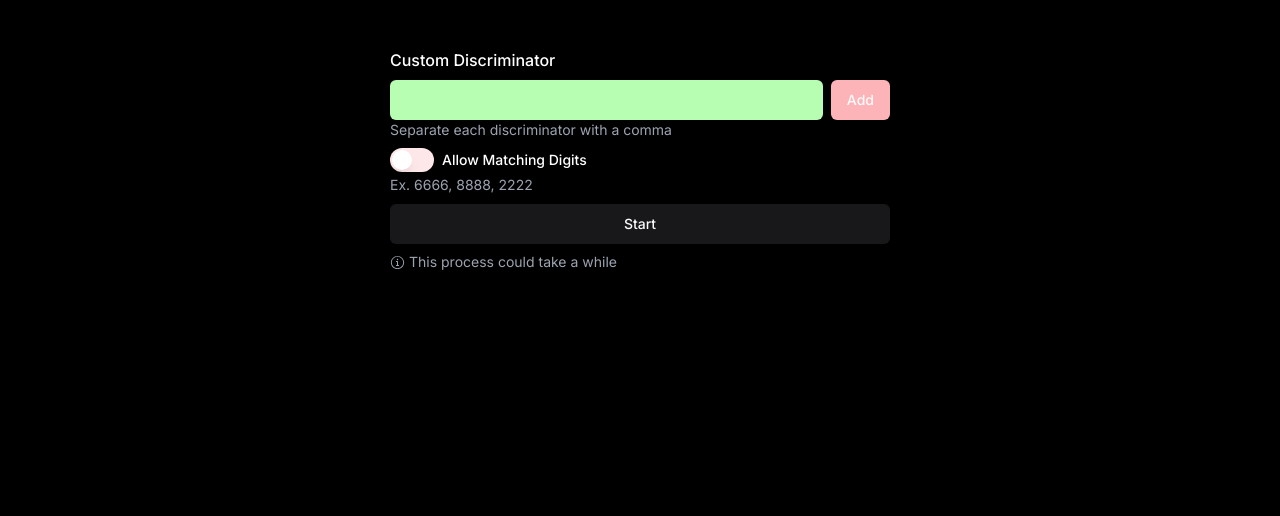
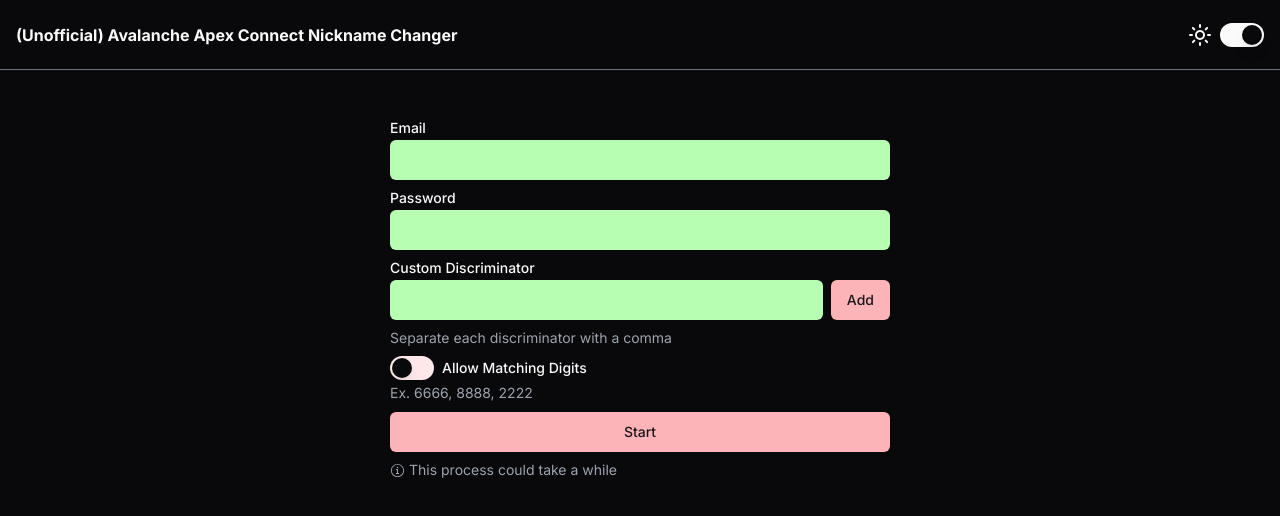
Before and after one commit to Xurify/avalanche-apex-connect-displayname-change, a Next.js app: page / in a window 1280 px wide. Shown: the top 516 px of the page. Built offline with nearby package versions, Linux system fonts and the light colour scheme.

Commit message:
Save state

```diff
--- a/package.json
+++ b/package.json
@@ -22,7 +22,8 @@
     "react-dom": "^18",
     "sonner": "^1.4.41",
     "tailwind-merge": "^2.2.2",
-    "tailwindcss-animate": "^1.0.7"
+    "tailwindcss-animate": "^1.0.7",
+    "usehooks-ts": "^3.0.2"
   },
   "devDependencies": {
     "@types/node": "^20",
--- a/src/components/ui/input.tsx
+++ b/src/components/ui/input.tsx
@@ -11,7 +11,7 @@
       <input
         type={type}
         className={cn(
-          "flex h-10 w-full rounded-md border border-input bg-background px-3 py-2 text-sm file:border-0 file:bg-transparent file:text-sm file:font-medium placeholder:text-muted-foreground focus-visible:outline-none disabled:cursor-not-allowed disabled:opacity-50",
+          "flex h-10 w-full rounded-md border border-input bg-white/10 px-3 py-2 text-sm file:border-0 file:bg-transparent file:text-sm file:font-medium placeholder:text-muted-foreground focus-visible:outline-none disabled:cursor-not-allowed disabled:opacity-50",
           className
         )}
         ref={ref}
--- a/src/components/ui/switch.tsx
+++ b/src/components/ui/switch.tsx
@@ -9,7 +9,7 @@
 >(({ className, ...props }, ref) => (
   <SwitchPrimitives.Root
     className={cn(
-      "peer inline-flex h-6 w-11 shrink-0 cursor-pointer items-center rounded-full border-2 border-transparent transition-colors focus-visible:outline-none focus-visible:ring-2 focus-visible:ring-ring focus-visible:ring-offset-2 focus-visible:ring-offset-background disabled:cursor-not-allowed disabled:opacity-50 data-[state=checked]:bg-theme data-[state=unchecked]:bg-[#FEE7E9]",
+      "peer inline-flex h-6 w-11 shrink-0 cursor-pointer items-center rounded-full border-2 border-transparent transition-colors focus-visible:outline-none focus-visible:ring-2 focus-visible:ring-ring focus-visible:ring-offset-2 focus-visible:ring-offset-background disabled:cursor-not-allowed disabled:opacity-50 data-[state=checked]:bg-primary data-[state=unchecked]:bg-input",
       className
     )}
     {...props}
--- a/src/pages/_app.tsx
+++ b/src/pages/_app.tsx
@@ -1,6 +1,44 @@
+import React from "react";
+import type { AppProps } from "next/app";
+import { Inter } from "next/font/google";
+
+import { MoonIcon, SunIcon } from 'lucide-react';
+import { useDarkMode } from "usehooks-ts";
+
+import { cn } from "@/lib/utils";
+import { Switch } from "@/components/ui/switch";
+
 import "@/styles/globals.css";
-import type { AppProps } from "next/app";
+
+const inter = Inter({ subsets: ["latin"] });
 
 export default function App({ Component, pageProps }: AppProps) {
-  return <Component {...pageProps} />;
+  const { isDarkMode, toggle, enable, disable } = useDarkMode({ defaultValue: true, initializeWithValue: false });
+
+  React.useEffect(() => {
+    if (isDarkMode) {
+      document.body.classList.add("dark");
+    } else {
+      if (document.body.classList.contains("dark")) {
+        document.body.classList.remove("dark");
+      }
+    }
+  }, []);
+
+  return (
+    <div
+      className={cn(`min-h-screen bg-card text-primary ${inter.className} ${isDarkMode ? "dark" : "light"}`, {
+        dark: isDarkMode,
+      })}
+    >
+      <header className="flex items-center justify-between font-bold h-[70px] p-4 border-b border-gray-500">
+        <h1 className="">(Unofficial) Avalanche Apex Connect Nickname Changer</h1>
+        <div className="flex items-center">
+        {isDarkMode ? <MoonIcon className="mr-2" /> : <SunIcon className="mr-2" />}
+        <Switch defaultChecked={isDarkMode} onCheckedChange={toggle} />
+        </div>
+      </header>
+      <Component {...pageProps} isDarkMode={isDarkMode} />
+    </div>
+  );
 }
--- a/src/pages/api/change-displayname.ts
+++ b/src/pages/api/change-displayname.ts
@@ -1,27 +1,41 @@
 // Next.js API route support: https://nextjs.org/docs/api-routes/introduction
-import { fetchDisplayName, fullMatchingDigits, getAuthorizationToken, postUpdateDisplayName } from "@/utils/fetch";
+import { fetchDisplayName, getAuthorizationToken, postUpdateDisplayName } from "@/utils/fetch";
 import type { NextApiRequest, NextApiResponse } from "next";
 
 type Data = {
-  token: string;
+  token: string | null;
   discriminators?: string[];
   error?: string | null;
 };
 
 export default async function handler(req: NextApiRequest, res: NextApiResponse<Data>) {
-  const token = await getAuthorizationToken();
+  const email: string = req.body?.email?.trim() || "";
+  const password: string = req.body?.password?.trim() || "";
+  const discriminators: string = req.body?.discriminators?.trim() || "";
 
-  console.log(req.body?.discriminators);
-  if (!(req.body?.discriminators as string)?.trim()) {
-    res.status(400).json({ token, error: 'Discriminators field is invalid' });
-  };
+  // TODO: Only allow an array of numbers, strip out anything that isn't a 4 digit number
 
-  const discriminators = ((req.body?.discriminators || '') as string).split(', ');
-  console.log('discriminators', discriminators);
-  res.status(200).json({ discriminators, token });
-  return;
-  handleChangeDisplayNameInterval(token, discriminators, 0.7);
-  res.status(200).json({ discriminators, token });
+  const token = await getAuthorizationToken(email, password);
+
+  console.log(discriminators, password);
+
+  if (!token) {
+    return res.status(400).json({ token, error: "Token cannot be fetched" });
+  }
+
+  if (!discriminators) {
+    return res.status(400).json({ token, error: "Discriminators field is invalid" });
+  } else if (!email) {
+    return res.status(400).json({ token, error: "Email field is invalid" });
+  } else if (!password) {
+    return res.status(400).json({ token, error: "Password field is invalid" });
+  }
+
+  const splitDiscriminators = discriminators.split(", ");
+  res.status(200).json({ discriminators: splitDiscriminators, token });
+
+  handleChangeDisplayNameInterval(token, splitDiscriminators, 0.7);
+  res.status(200).json({ discriminators: splitDiscriminators, token });
 }
 
 const handleChangeDisplayNameInterval = (token: string, discriminators: string[], intervalTime: number = 1) => {
@@ -34,15 +48,16 @@
 
     fetchDisplayName(token).then((displayName) => {
       console.log("displayName", displayName);
-      const discriminator = displayName?.split("#")?.[1];
+      const nickname = displayName?.split("#")?.[0] || "";
+      const discriminator = displayName?.split("#")?.[1] || "";
       if (discriminators.includes(discriminator)) {
         clearInterval(changeDisplayNameInterval);
         // const sound = new Audio("https://assets.mixkit.co/active_storage/sfx/212/212-preview.mp3");
         // sound.play();
       } else {
-        console.log('postUpdateDisplayName');
+        console.log("postUpdateDisplayName");
         return;
-        postUpdateDisplayName(token);
+        postUpdateDisplayName(token, nickname);
       }
     });
     // Be generous here please :)
--- a/src/pages/index.tsx
+++ b/src/pages/index.tsx
@@ -1,22 +1,34 @@
 import React from "react";
-import { Inter } from "next/font/google";
 import { Input } from "@/components/ui/input";
 import { Button } from "@/components/ui/button";
 import { Switch } from "@/components/ui/switch";
 import { Label } from "@/components/ui/label";
-import { InfoCircledIcon, ReloadIcon } from "@radix-ui/react-icons"
+import { InfoCircledIcon, ReloadIcon } from "@radix-ui/react-icons";
 import { fullMatchingDigits } from "@/utils/fetch";
 
-const inter = Inter({ subsets: ["latin"] });
+interface HomeProps {
+  isDarkMode: boolean;
+}
 
-export default function Home() {
+export const Home: React.FC<HomeProps> = ({ isDarkMode }) => {
+  const [emailAddress, setEmailAddress] = React.useState<string>('');
+  const [password, setPassword] = React.useState<string>('');
+  const [customDiscriminators, setCustomDiscriminators] = React.useState<string>("");
+
   const [allowMatchingDigits, setAllowMatchingDigits] = React.useState<boolean>(false);
-  const [customDiscriminators, setCustomDiscriminators] = React.useState<string>("");
   const [discriminators, setDiscriminators] = React.useState<string[]>([]);
   const [isLoading, setIsLoading] = React.useState<boolean>(false);
 
   const handleStart = () => {
     if (isLoading) return;
+    if (emailAddress.trim() === '') {
+      return;
+    } else if (password.trim() === '') {
+      return;
+    } else if (discriminators.length === 0) {
+      return;
+    }
+
     setIsLoading(true);
 
     console.log("discriminators", discriminators, customDiscriminators, allowMatchingDigits);
@@ -63,37 +75,75 @@
     setDiscriminators(newDiscriminators);
   };
 
+  const buttonClassname = isDarkMode ? "bg-blue-500 hover:bg-blue-600 text-white" : "bg-theme hover:bg-[#f7c0c3]";
+  const inputClassname = isDarkMode
+    ? "p-2 border-none focus:outline-none font-semibold"
+    : "p-2 border-none focus:outline-none font-semibold bg-[#B7FDB2] text-[#976A6D]";
+  const switchClassname = isDarkMode
+    ? "data-[state=checked]:bg-blue-500"
+    : "data-[state=checked]:bg-theme data-[state=unchecked]:bg-[#FEE7E9]";
+
   return (
-    <main className={`bg-black text-white flex min-h-screen flex-col items-center pt-12 ${inter.className}`}>
+    <main className="flex flex-col items-center pt-12">
       <div className="flex flex-col w-full max-w-[500px]">
-        <Label className="mb-2 block text-base text-[#B2B7FD] text-white" htmlFor="custom-discriminator">
+        <div className="mb-2">
+          <Label className="mb-0.5 block text-sm LATER-text-[#B2B7FD]" htmlFor="email-address">
+            Email
+          </Label>
+          <Input
+            onChange={handleChangeCustomDiscriminator}
+            className={inputClassname}
+            value={customDiscriminators}
+            type="text"
+            id="email-address"
+          />
+        </div>
+        <div className="mb-2">
+          <Label className="mb-0.5 block text-sm LATER-text-[#B2B7FD]" htmlFor="password">
+            Password
+          </Label>
+          <Input
+            onChange={handleChangeCustomDiscriminator}
+            className={inputClassname}
+            value={customDiscriminators}
+            type="text"
+            id="password"
+          />
+        </div>
+        <div className="mb-2">
+          <Label className="mb-0.5 block text-sm LATER-text-[#B2B7FD]" htmlFor="custom-discriminator">
             Custom Discriminator
           </Label>
           <div className="flex">
             <Input
               onChange={handleChangeCustomDiscriminator}
-            className="p-2 bg-[#B7FDB2] border-none text-[#976A6D] focus:outline-none font-semibold"
+              className={inputClassname}
               value={customDiscriminators}
               type="text"
               id="custom-discriminator"
             />
-          <Button className="ml-2 bg-theme hover:bg-[#f7c0c3]" onClick={handleAddDiscriminator}>
+            <Button className={`ml-2 ${buttonClassname}`} onClick={handleAddDiscriminator}>
               Add
             </Button>
+          </div>
         </div>
         <span className="text-sm text-gray-400">Separate each discriminator with a comma</span>
         <div>
           <div className="flex items-center mt-2">
-            <Switch checked={allowMatchingDigits} onCheckedChange={handleCheckAllowMatchingDigits} />
+            <Switch
+              className={switchClassname}
+              checked={allowMatchingDigits}
+              onCheckedChange={handleCheckAllowMatchingDigits}
+            />
             <Label className="ml-2" htmlFor="allow-matching-digits text-center">
               Allow Matching Digits
             </Label>
           </div>
           <span className="text-sm text-gray-400 mt-1">Ex. 6666, 8888, 2222</span>
         </div>
-        <Button className="mt-2" onClick={handleStart} disabled={isLoading}>
+        <Button className={`mt-2 ${buttonClassname}`} onClick={handleStart} disabled={isLoading}>
           {isLoading && <ReloadIcon className="mr-2 h-4 w-4 animate-spin" />}
-          {isLoading ? 'Loading' : 'Start'}
+          {isLoading ? "Loading" : "Start"}
         </Button>
         <div className="flex items-center text-sm text-gray-400 mt-2">
           <InfoCircledIcon />
@@ -112,7 +162,9 @@
       </div>
     </main>
   );
-}
+};
+
+export default Home;
 
 const CircleMinus = () => (
   <svg
--- a/src/utils/fetch.ts
+++ b/src/utils/fetch.ts
@@ -1,39 +1,40 @@
-// const localStorageBearerToken = window.localStorage.getItem(
-//   "vue-authenticate.vueauth_token"
-// );
+// const EMAIL = "games@xurify.com";
+// const PASSWORD = "RpzqioPHL23hhxvkTr6T3ci4F";
+// const NICKNAME = "Xurify";
 
-const EMAIL = "games@xurify.com";
-const PASSWORD = "RpzqioPHL23hhxvkTr6T3ci4F";
-const NICKNAME = "Xurify";
-export const fullMatchingDigits = [
-  "0000",
-  "1111",
-  "2222",
-  "3333",
-  "4444",
-  "5555",
-  "6666",
-  "7777",
-  "8888",
-  "9999",
-];
-const specificDiscriminators = ["1984"];
-const matchingDiscriminators = [
-  ...fullMatchingDigits,
-  ...specificDiscriminators,
-];
+export const fullMatchingDigits = ["0000", "1111", "2222", "3333", "4444", "5555", "6666", "7777", "8888", "9999"];
 
-export const fetchDisplayName = async (token: string) => {
-  return await fetch(
-    "https://apex-connect.avalanchestudios.com/api/v1/account",
-    {
+export interface AccountResponse {
+account: {
+  id: string;
+  email: string;
+  nick_name: string;
+  updated_at: Date;
+  state: number;
+  promo_email_ok: boolean;
+  language: string;
+  mark_delete_ts: MarkDeleteTimestamp;
+  temporary: boolean;
+  email_verified: boolean;
+  country_code: string;
+  nickname_number: number;
+  display_name: string;
+}
+}
+
+export interface MarkDeleteTimestamp {
+  time: Date;
+  valid: boolean;
+}
+
+export const fetchDisplayName = async (token: string): Promise<string | null> => {
+  return await fetch("https://apex-connect.avalanchestudios.com/api/v1/account", {
     headers: {
       accept: "application/json, text/plain, */*",
       "accept-language": "en-US,en;q=0.5",
       "cache-control": "no-cache",
       pragma: "no-cache",
-        "sec-ch-ua":
-          '"Chromium";v="122", "Not(A:Brand";v="24", "Brave";v="122"',
+      "sec-ch-ua": '"Chromium";v="122", "Not(A:Brand";v="24", "Brave";v="122"',
       "sec-ch-ua-mobile": "?0",
       "sec-ch-ua-platform": '"Windows"',
       "sec-fetch-dest": "empty",
@@ -48,27 +49,24 @@
     method: "GET",
     mode: "cors",
     credentials: "omit",
-    }
-  )
+  })
     .then((res) => res.json())
-    .then((data) => {
-      console.log("fetchDisplayName", data.account.display_name);
-      return data.account.display_name;
+    .then((response: AccountResponse) => {
+      console.log("fetchDisplayName", response?.account?.display_name);
+      return response?.account?.display_name ?? null;
     });
 };
 
-export const postUpdateDisplayName = async (token: string) => {
-  return await fetch(
-    "https://apex-connect.avalanchestudios.com/api/v1/account/change_nick_name",
-    {
+// TODO: Verify this response
+export const postUpdateDisplayName = async (token: string, nickname: string): Promise<"OK" | null> => {
+  return await fetch("https://apex-connect.avalanchestudios.com/api/v1/account/change_nick_name", {
     headers: {
       accept: "application/json, text/plain, */*",
       "accept-language": "en-US,en;q=0.5",
       "cache-control": "no-cache",
       "content-type": "application/json;charset=UTF-8",
       pragma: "no-cache",
-        "sec-ch-ua":
-          '"Chromium";v="122", "Not(A:Brand";v="24", "Brave";v="122"',
+      "sec-ch-ua": '"Chromium";v="122", "Not(A:Brand";v="24", "Brave";v="122"',
       "sec-ch-ua-mobile": "?0",
       "sec-ch-ua-platform": '"Windows"',
       "sec-fetch-dest": "empty",
@@ -79,22 +77,44 @@
     },
     referrer: "https://apex-connect.avalanchestudios.com/settings",
     referrerPolicy: "strict-origin-when-cross-origin",
-      body: `{"nick_name":"${NICKNAME}"}`,
+    body: `{"nick_name":"${nickname}"}`,
     method: "POST",
     mode: "cors",
     credentials: "omit",
-    }
-  )
+  })
     .then((res) => res.json())
     .then((data) => {
-      console.log("updateDisplayName", data);
+      console.log("postUpdateDisplayName", data);
+      return data ?? null;
     });
 };
 
-export const getAuthorizationToken = async () => {
-  return await fetch(
-    "https://apex-connect.avalanchestudios.com/portal/default/login",
-    {
+export interface LoginResponse {
+  token: string;
+  login_days_streak: number;
+  last_login: number;
+  account_id: string;
+  user_id: string;
+  approved_policies: ApprovedPolicy[];
+  is_limited_account: boolean;
+}
+
+export interface ApprovedPolicy {
+  id: string;
+  policy_id: string;
+  user_id: string;
+  policy_version_id: string;
+  project: string;
+  platform: string;
+  policy_identifier: string;
+  text_hash: string;
+  approved_at: Date;
+  locale: string;
+  platform_region: string;
+}
+
+export const getAuthorizationToken = async (email: string, password: string): Promise<string | null> => {
+  return await fetch("https://apex-connect.avalanchestudios.com/portal/default/login", {
     headers: {
       accept: "application/json, text/plain, */*",
       "accept-language": "en-US,en;q=0.7",
@@ -111,15 +131,14 @@
     },
     referrer: "https://apex-connect.avalanchestudios.com/",
     referrerPolicy: "strict-origin-when-cross-origin",
-      body: `{"email":"${EMAIL}","password":"${PASSWORD}"}`,
+    body: `{"email":"${email}","password":"${password}"}`,
     method: "POST",
     mode: "cors",
     credentials: "include",
-    }
-  )
+  })
     .then((res) => res.json())
-    .then((data) => {
-      console.log("getAuthorizationToken", data?.token);
-      return data.token;
+    .then((response: LoginResponse) => {
+      console.log("getAuthorizationToken", response?.token);
+      return response?.token ?? null;
     });
 };
```
Also changed, not shown: 2 other files (tests, documents, lock files or other folders). Lines whose indentation alone changed are shown as unchanged.
